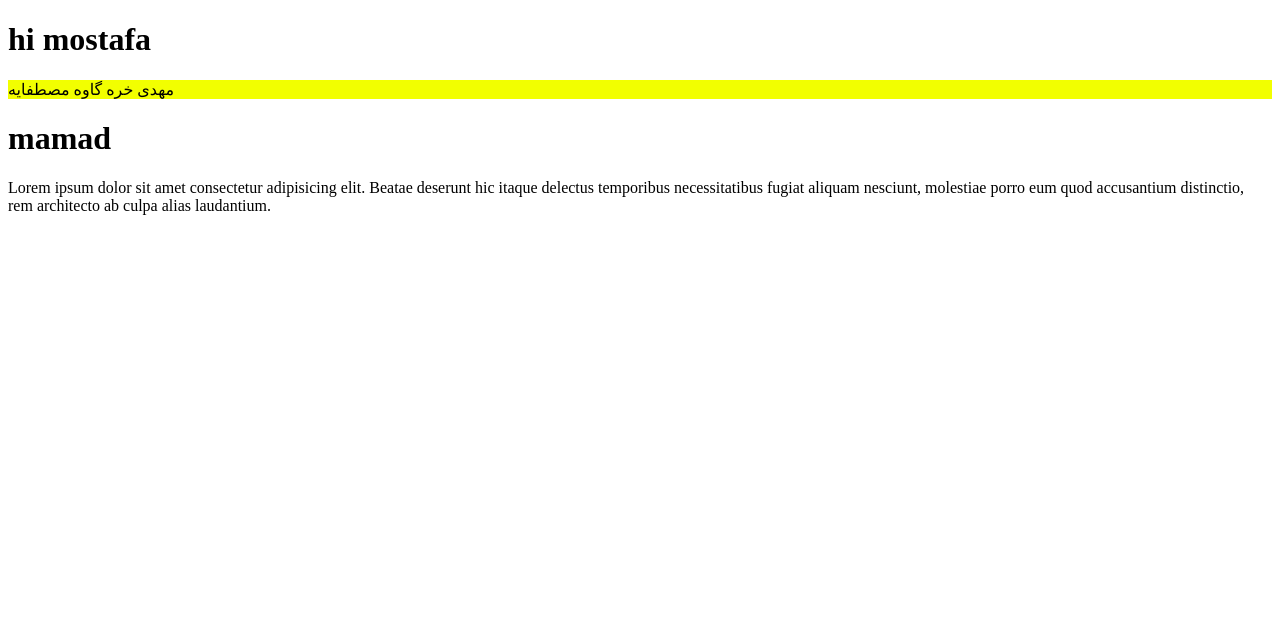
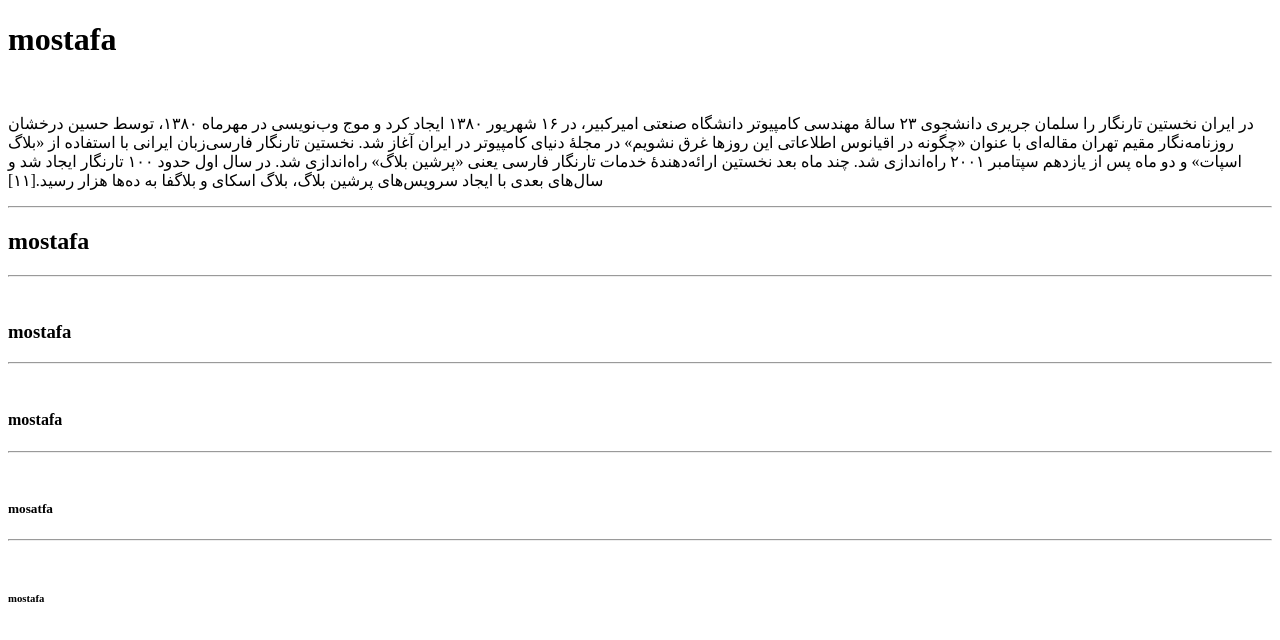
Before and after one commit to mostafajafari82/HTML, a plain HTML site: page index.html in a window 1280 px wide. Drawn offline with Linux system fonts and the light colour scheme.

Commit message:
This first meeting with my friend was for learning

```diff
--- a/index.html
+++ b/index.html
@@ -1,16 +1,28 @@
 <!DOCTYPE html>
 <html lang="en">
-<head>
-    <meta charset="UTF-8">
-    <meta name="viewport" content="width=device-width, initial-scale=1.0">
+  <head>
+    <meta charset="UTF-8" />
+    <meta name="viewport" content="width=device-width, initial-scale=1.0" />
     <title>Document</title>
-</head>
-<body>
-        <h1>hi mostafa</h1>
-        <p style="color: black; background-color: rgb(242, 255, 0);">  مهدی خره گاوه مصطفایه</p>
-        <h1> mamad</h1>
-        <p>
-            Lorem ipsum dolor sit amet consectetur adipisicing elit. Beatae deserunt hic itaque delectus temporibus necessitatibus fugiat aliquam nesciunt, molestiae porro eum quod accusantium distinctio, rem architecto ab culpa alias laudantium.
-        </p>
-</body>
+  </head>
+
+  <body>
+    <h1>mostafa</h1>
+    <br />
+    <p> در ایران نخستین تارنگار را سلمان جریری دانشجوی ۲۳ سالۀ مهندسی کامپیوتر دانشگاه صنعتی امیرکبیر، در ۱۶ شهریور ۱۳۸۰ ایجاد کرد و موج وب‌نویسی در مهرماه ۱۳۸۰، توسط حسین درخشان روزنامه‌نگار مقیم تهران مقاله‌ای با عنوان «چگونه در اقیانوس اطلاعاتی این روزها غرق نشویم» در مجلۀ دنیای کامپیوتر در ایران آغاز شد. نخستین تارنگار فارسی‌زبان ایرانی با استفاده از «بلاگ اسپات» و دو ماه پس از یازدهم سپتامبر ۲۰۰۱ راه‌اندازی شد. چند ماه بعد نخستین ارائه‌دهندهٔ خدمات تارنگار فارسی یعنی «پرشین بلاگ» راه‌اندازی شد. در سال اول حدود ۱۰۰ تارنگار ایجاد شد و سال‌های بعدی با ایجاد سرویس‌های پرشین بلاگ، بلاگ اسکای و بلاگفا به ده‌ها هزار رسید.[۱۱]</p>
+    <hr />
+    <h2>mostafa</h2>
+    <hr />
+    <br />
+    <h3>mostafa</h3>
+    <hr />
+    <br />
+    <h4>mostafa</h4>
+    <hr />
+    <br />
+    <h5>mosatfa</h5>
+    <hr />
+    <br />
+    <h6>mostafa</h6>
+  </body>
 </html>
```
Also changed, not shown: image.html (added, +16 -0 lines), images/mose.jpg (added).
